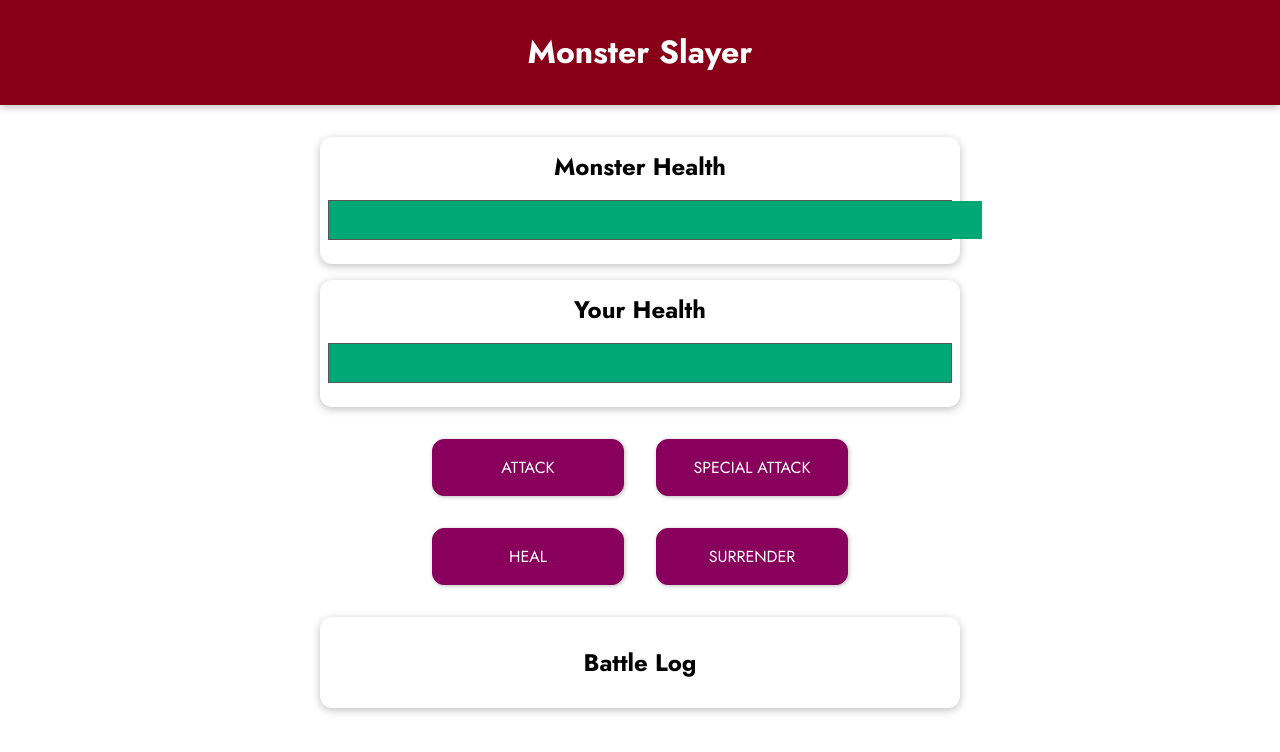
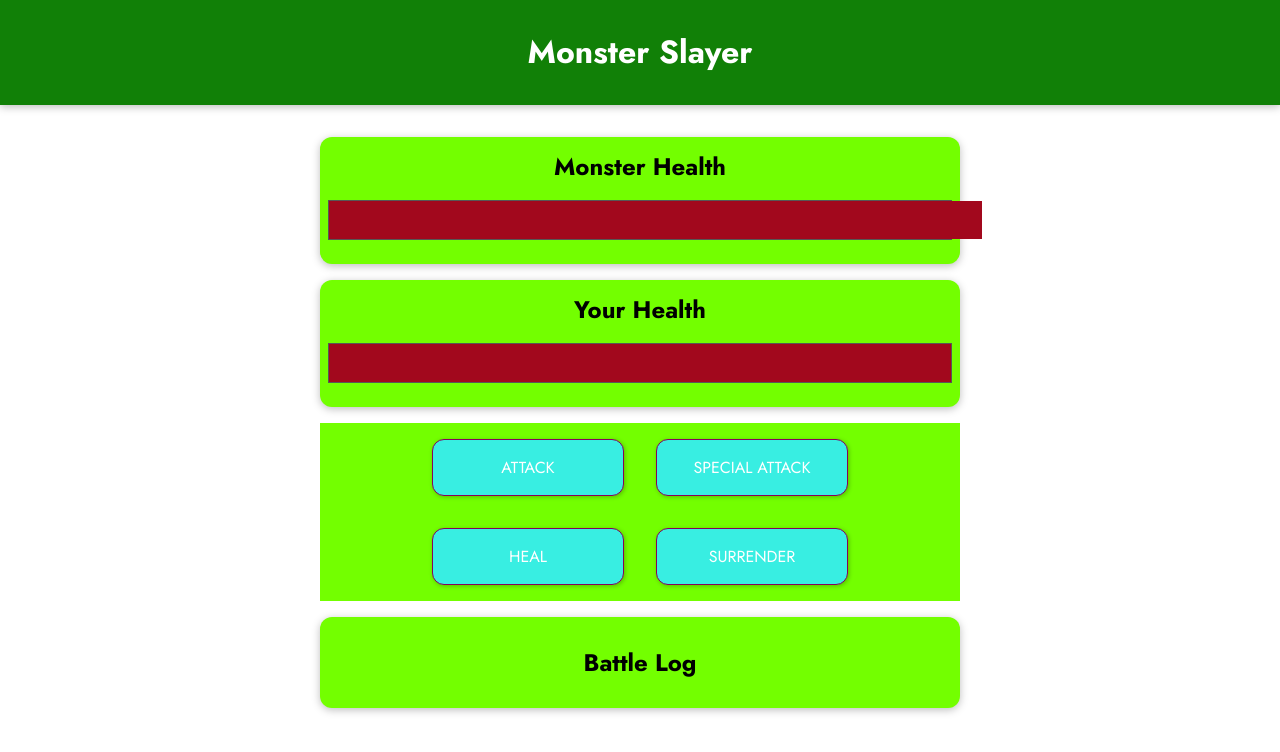
Before and after one commit to BONJANINE/MIDTERM-PROJECT-1-MONSTER-SLAYER-GAME, a plain HTML site: page Project 1-Monster Slayer Game/index.html in a window 1280 px wide. Drawn offline with nearby package versions, Linux system fonts and the light colour scheme.

Commit message:
Project 1-Monster Slayer Game- style.css has been finalized and edited to add some art and beauty to the game preview

```diff
--- a/Project 1-Monster Slayer Game/styles.css
+++ b/Project 1-Monster Slayer Game/styles.css
@@ -116,4 +116,127 @@ button:disabled {
 
 .log--heal {
   color: green;
+}* {
+  box-sizing: border-box;
+
 }
+
+html {
+  font-family: 'Jost', sans-serif;
+}
+
+body {
+  margin: 0;
+
+}
+
+header {
+  box-shadow: 0 2px 8px rgba(0, 0, 0, 0.26);
+  padding: 0.5rem;
+  background-color: #118007;
+  color: white;
+  text-align: center;
+  margin-bottom: 2rem;
+}
+
+section {
+  width: 90%;
+  max-width: 40rem;
+  margin: auto;
+  background-color: #73ff00;
+}
+
+.healthbar {
+  width: 100%;
+  height: 40px;
+  border: 1px solid #575757;
+  margin: 1rem 0;
+  background: #c9f5f0;
+}
+
+.healthbar__value {
+  background-color: #a2081d;
+  width: 100%;
+  height: 100%;
+}
+
+.container {
+  text-align: center;
+  padding: 0.5rem;
+  margin: 1rem auto;
+  box-shadow: 0 2px 8px rgba(0, 0, 0, 0.26);
+  border-radius: 12px;
+}
+
+#monster h2,
+#player h2 {
+  margin: 0.25rem;
+}
+
+#controls {
+  display: flex;
+  flex-direction: row;
+  flex-wrap: wrap;
+  align-items: center;
+  justify-content: center;
+}
+
+button {
+  font: inherit;
+  border: 1px solid #88005b;
+  background-color: #38eee2;
+  color: white;
+  padding: 1rem 2rem;
+  border-radius: 12px;
+  margin: 1rem;
+  width: 12rem;
+  cursor: pointer;
+  box-shadow: 1px 1px 4px rgba(0, 0, 0, 0.26);
+}
+
+button:focus {
+  outline: none
+
+}
+
+button:hover,
+button:active {
+  background-color: #f39214;
+  border-color: #e5f015;
+  box-shadow: 1px 1px 8px rgba(0, 0, 0, 0.26);
+}
+
+button:disabled {
+  background-color: rgb(147, 150, 150);
+  border-color: #ccc;
+  box-shadow: none;
+  color: #3f3f3f;
+  cursor: not-allowed;
+}
+
+#log ul {
+  list-style: none;
+  margin: 0;
+  padding: 0;
+}
+
+#log li {
+  margin: 0.5rem 0;
+  color:#7700ff
+}
+
+.log--player {
+  color: #7700ff;
+}
+
+.log--monster {
+  color: #da8d00;
+}
+
+.log--damage {
+  color: red;
+}
+
+.log--heal {
+  color: rgb(207, 236, 14);
+}
```
